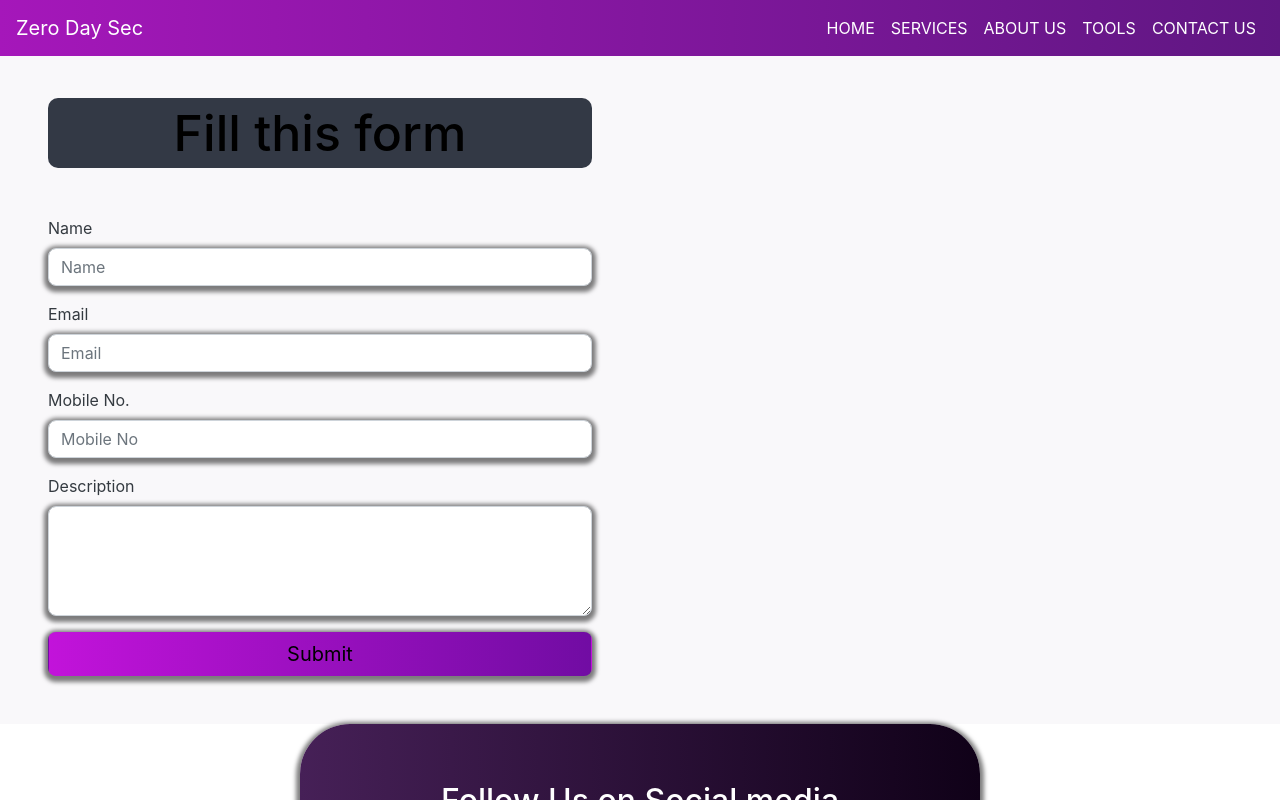
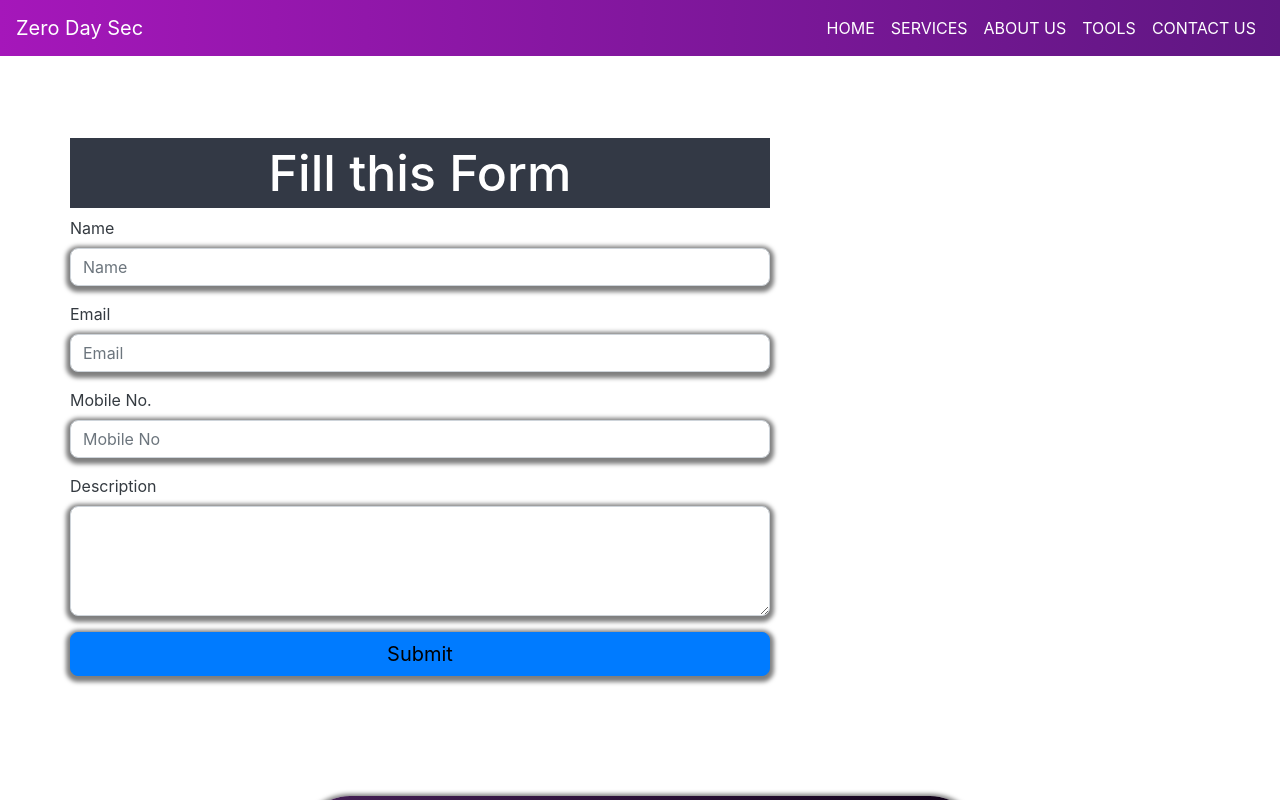
Before and after one commit to aksah-jalkote/Happy-site, a React (Create React App) app: page /contact in a window 1280 px wide. Shown: the top 800 px of the page. Built offline with nearby package versions, Linux system fonts and the light colour scheme.

Commit message:
reinitilized files

```diff
--- a/src/components/components.css
+++ b/src/components/components.css
@@ -1,26 +1,20 @@
-#Jumbotron{
-    background-image: linear-gradient(to right, #462057, #100118);
-    color: white;
-    padding: 50px;
-  }
+#Jumbotron {
+  background-image: linear-gradient(to right, #462057, #100118);
+  color: white;
+  padding: 50px;
+}
 
-#social{
+#social {
   background-image: linear-gradient(to right, #462057, #100118);
-
   padding: 10px;
   margin-left: 300px;
   margin-right: 300px;
-  box-shadow: 0 2px 4px 4px rgba(0, 0, 0, 0.5) ;
+  box-shadow: 0 2px 4px 4px rgba(0, 0, 0, 0.5);
   border-radius: 50px;
-  margin-bottom: 50px;
-
-
-
-
-
-
+  margin-top: 100px;
+  margin-bottom: 100px;
 }
-#social .fas{
+#social .fas {
   margin-right: 8px;
   font-size: 25px;
   height: 40px;
@@ -28,15 +22,13 @@
   padding-top: 7px;
   text-align: center;
   border-radius: 5px;
-  box-shadow: 0 2px 4px 4px rgba(0, 0, 0, 0.5) ;
+  box-shadow: 0 2px 4px 4px rgba(0, 0, 0, 0.5);
 
   background-image: linear-gradient(to right, #c213da, #710ca3);
-
 }
 
-#newsletter{
+#newsletter {
   padding: 80px;
 
- margin-bottom: 0px;
-
+  margin-bottom: 0px;
 }
--- a/src/contact/Main.js
+++ b/src/contact/Main.js
@@ -1,13 +1,12 @@
 import React from 'react';
-import "./contact.css"
+import './contact.css';
+import secure3 from '../core/images/secure3.svg';
+
 const Main = () => {
   return (
     <div id="Contactme">
-      {/* <div className="container">
-         <div class="row">  */}
-           <div class="col-6 p-5">
-            <h1 className="">Fill this form</h1>
       <form action="" class="mt-5">
+        <h1>Fill this Form</h1>
         <div class="form-group">
           <label for="" class="text-dark">
             Name
@@ -24,11 +23,7 @@ const Main = () => {
           <label for="" class="text-dark">
             Mobile No.
           </label>
-                <input
-                  type="tel"
-                  placeholder="Mobile No"
-                  class="form-control"
-                />
+          <input type="tel" placeholder="Mobile No" class="form-control" />
         </div>
         <div class="form-group">
           <label for="" class="text-dark">
@@ -37,15 +32,13 @@ const Main = () => {
           <textarea class="form-control" rows="4"></textarea>
         </div>
         <div>
-                <button class="btn btn-md btn-block" type="submit">
+          <button class="btn btn-md btn-primary btn-block" type="submit">
             Submit
           </button>
         </div>
       </form>
+      {/* <img src={secure3} className="img-fluid mt-5" /> */}
     </div>
-         </div>
-    //   </div>
-    // </div>
   );
 };
 
--- a/src/contact/contact.css
+++ b/src/contact/contact.css
@@ -5,7 +5,24 @@
 }
 
 #Contactme {
-  background: #f9f8fa;
+
+  display: inline-flex;
+  width: 100%;
+  padding: 20px;
+  margin-top: 70px;
+}
+#Contactme form {
+  margin-left: 50px;
+}
+.form-control{
+  width: 700px;
+}
+
+#Contactme img {
+  height: 500px;
+  margin-top: 30px;
+  margin-left: 100px;
+
 }
 
 #Contactme h1 {
@@ -13,16 +30,13 @@
   font-size: 50px;
   background: #333945;
   padding: 5px;
-  border-radius: 10px;
-
-  margin-top: 50px;
-  color: rgb(0, 0, 0);
+  /* border-radius: 10px; */
+  color: #ffffff
 }
 
 #Contactme button {
   border-radius: 8px;
   color: #000;
   box-shadow: 0 2px 4px 4px rgba(0, 0, 0, 0.5);
-  background-image: linear-gradient(to right, #c213da, #710ca3);
   font-size: 20px;
 }
```
Also changed, not shown: 1 other file (tests, documents, lock files or other folders). Lines whose indentation alone changed are shown as unchanged.
